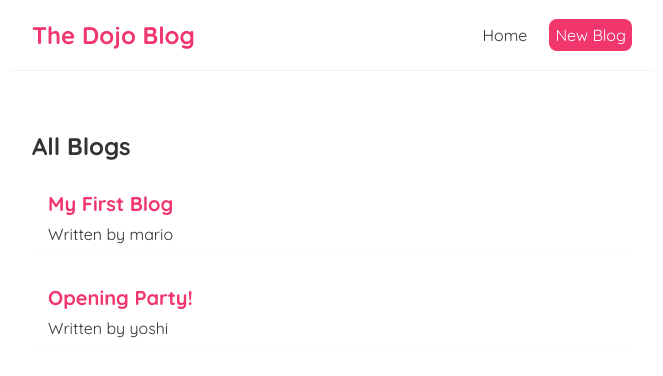
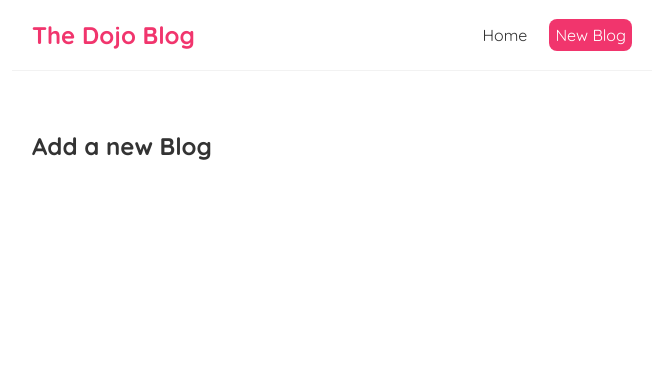
Before and after one commit to TrabelsiOmaima/React, a React (Create React App) app: page /create in a window 1280 px wide. Shown: the top 376 px of the page, without its empty margins (308-971 px from the left). Built offline with nearby package versions, Linux system fonts and the light colour scheme; data requests are answered from the project's data file.

Commit message:
okay..but still sending req to the server

```diff
--- a/src/App.js
+++ b/src/App.js
@@ -1,6 +1,7 @@
  import Navbar from './Navbar';
  import Home from './Home';
 import {BrowserRouter as Router, Route, Switch } from 'react-router-dom';
+import Create from './Create';
 
 function App() {
 
@@ -11,12 +12,14 @@
         <Navbar/>  {/* always show*/ }
 
         <div className="content">
-          <Switch>   {/* swith route path */ }
-            <Route path="/">
+          <Switch>   {/* to match routes */ }
+            <Route exact path="/"> {/* to avoid path inclus fi path */}
               <Home/>
             </Route>
+            <Route path="/create">
+              <Create/>
+            </Route>
           </Switch>
-
         </div>
 
       </div>
--- /dev/null
+++ b/src/Create.js
@@ -0,0 +1,9 @@
+const Create = () => {
+    return (
+        <div className="create">
+            <h2>Add a new Blog </h2>
+        </div>
+     );
+}
+
+export default Create;
```
Also changed, not shown: 1 other file (tests, documents, lock files or other folders).
